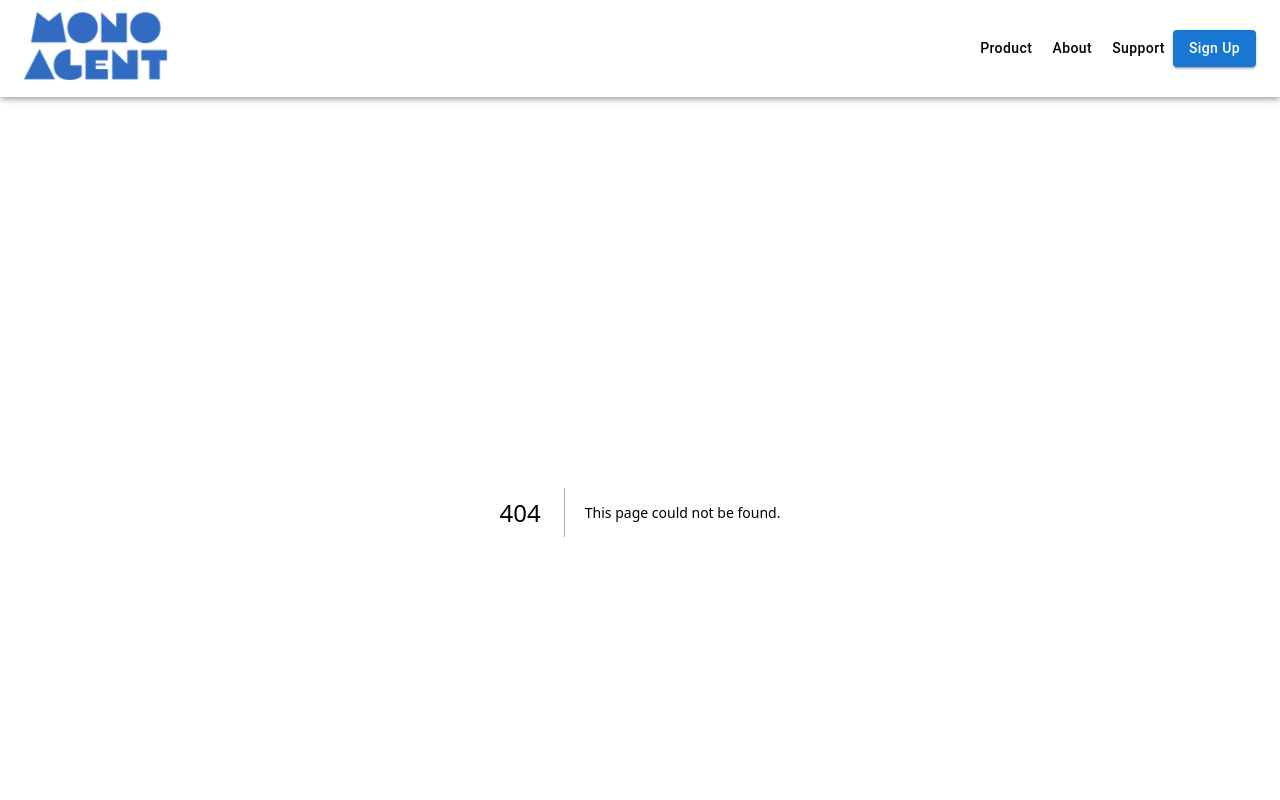
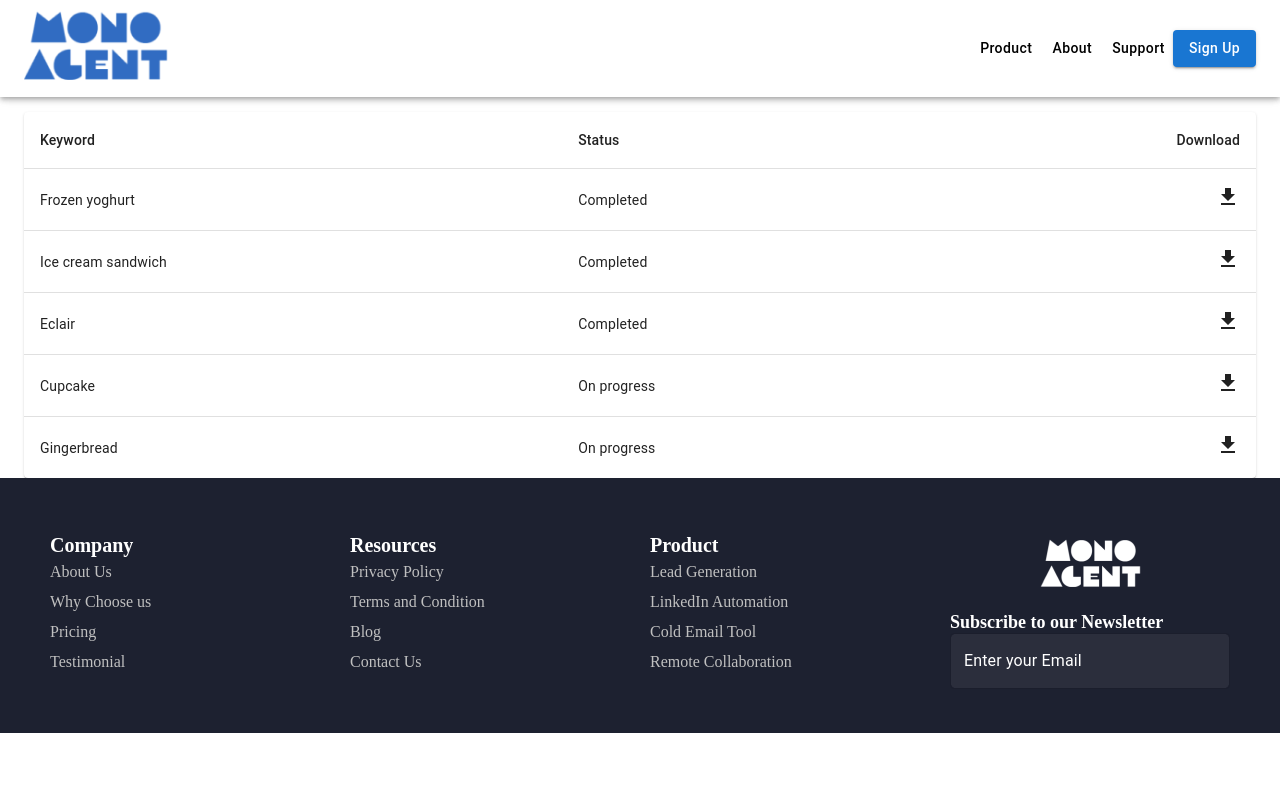
Before and after one commit to nidheesh977/test_scrap, a Next.js app: page /data in a window 1280 px wide. Before the commit this address had no page. Shown: the top 800 px of the page. Built offline with nearby package versions, Linux system fonts and the light colour scheme.

Commit message:
workflow form submit

```diff
--- /dev/null
+++ b/pages/data.js
@@ -0,0 +1,56 @@
+import * as React from 'react';
+import Table from '@mui/material/Table';
+import TableBody from '@mui/material/TableBody';
+import TableCell from '@mui/material/TableCell';
+import TableContainer from '@mui/material/TableContainer';
+import TableHead from '@mui/material/TableHead';
+import TableRow from '@mui/material/TableRow';
+import Paper from '@mui/material/Paper';
+import DownloadIcon from '@mui/icons-material/Download';
+import styles from "../styles/Data.module.css"
+
+function createData(keyword, status) {
+  return { keyword, status };
+}
+
+const rows = [
+  createData('Frozen yoghurt', "Completed"),
+  createData('Ice cream sandwich', "Completed"),
+  createData('Eclair', "Completed"),
+  createData('Cupcake', "On progress"),
+  createData('Gingerbread', "On progress"),
+];
+
+export default function Data() {
+
+  const downloadFile = (index) => {
+    console.log(index)
+  }
+  return (
+    <TableContainer component={Paper}>
+      <Table sx={{ minWidth: 650 }} aria-label="simple table">
+        <TableHead>
+          <TableRow>
+            <TableCell className = {styles.tableHead}>Keyword</TableCell>
+            <TableCell className = {styles.tableHead}>Status</TableCell>
+            <TableCell className = {styles.tableHead} align="right">Download</TableCell>
+          </TableRow>
+        </TableHead>
+        <TableBody>
+          {rows.map((row, index) => (
+            <TableRow
+              key={index}
+              sx={{ '&:last-child td, &:last-child th': { border: 0 } }}
+            >
+              <TableCell component="th" scope="row">
+                {row.keyword}
+              </TableCell>
+              <TableCell>{row.status}</TableCell>
+              <TableCell align="right"><DownloadIcon className={styles.downloadBtn} onClick = {() => downloadFile(index)}/></TableCell>
+            </TableRow>
+          ))}
+        </TableBody>
+      </Table>
+    </TableContainer>
+  );
+}
--- /dev/null
+++ b/styles/Data.module.css
@@ -0,0 +1,6 @@
+.downloadBtn{
+    cursor: pointer;
+}
+.tableHead{
+    font-weight: bold;
+}
```
Also changed, not shown: pages/workflow.jsx (+40 -5 lines).
